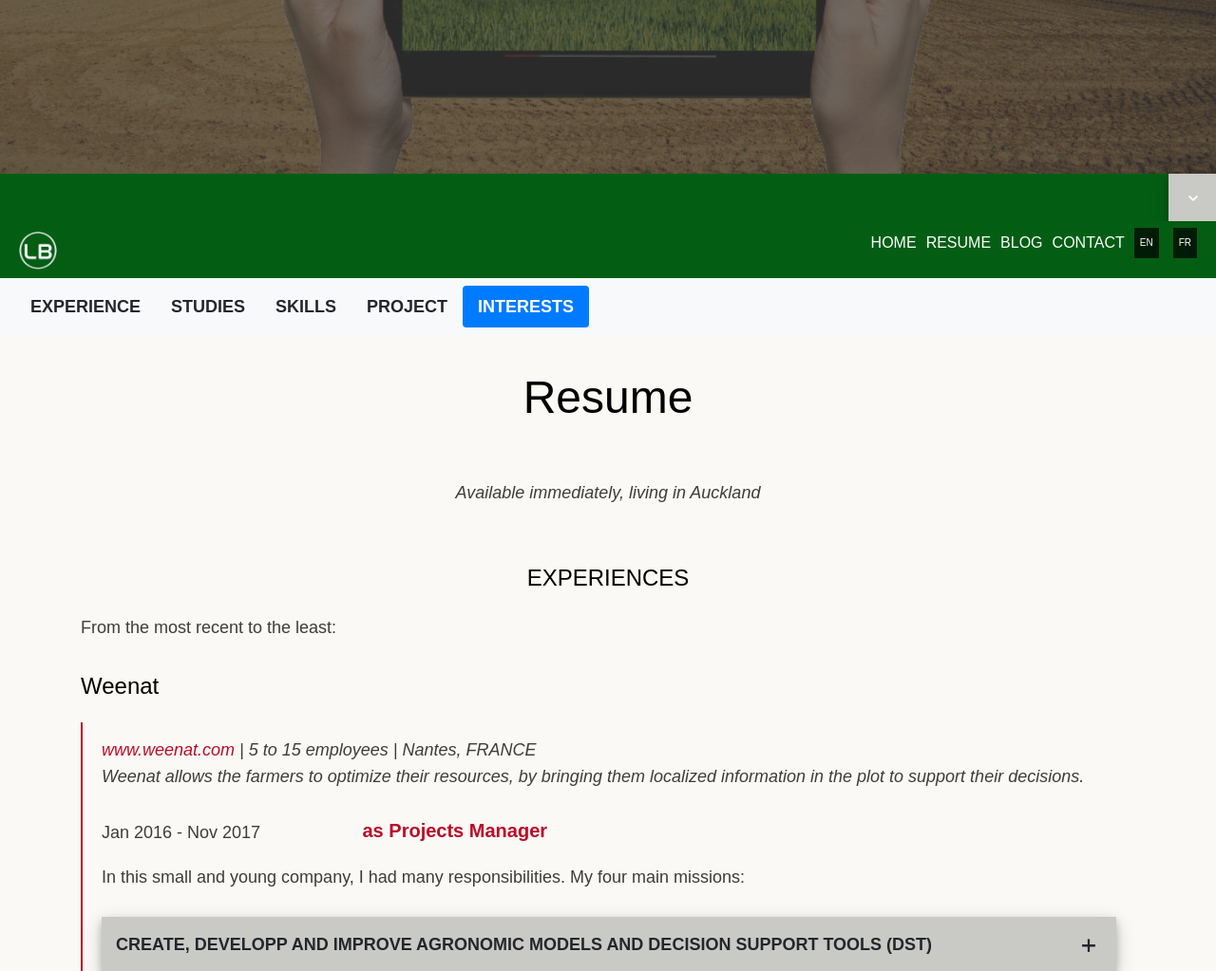
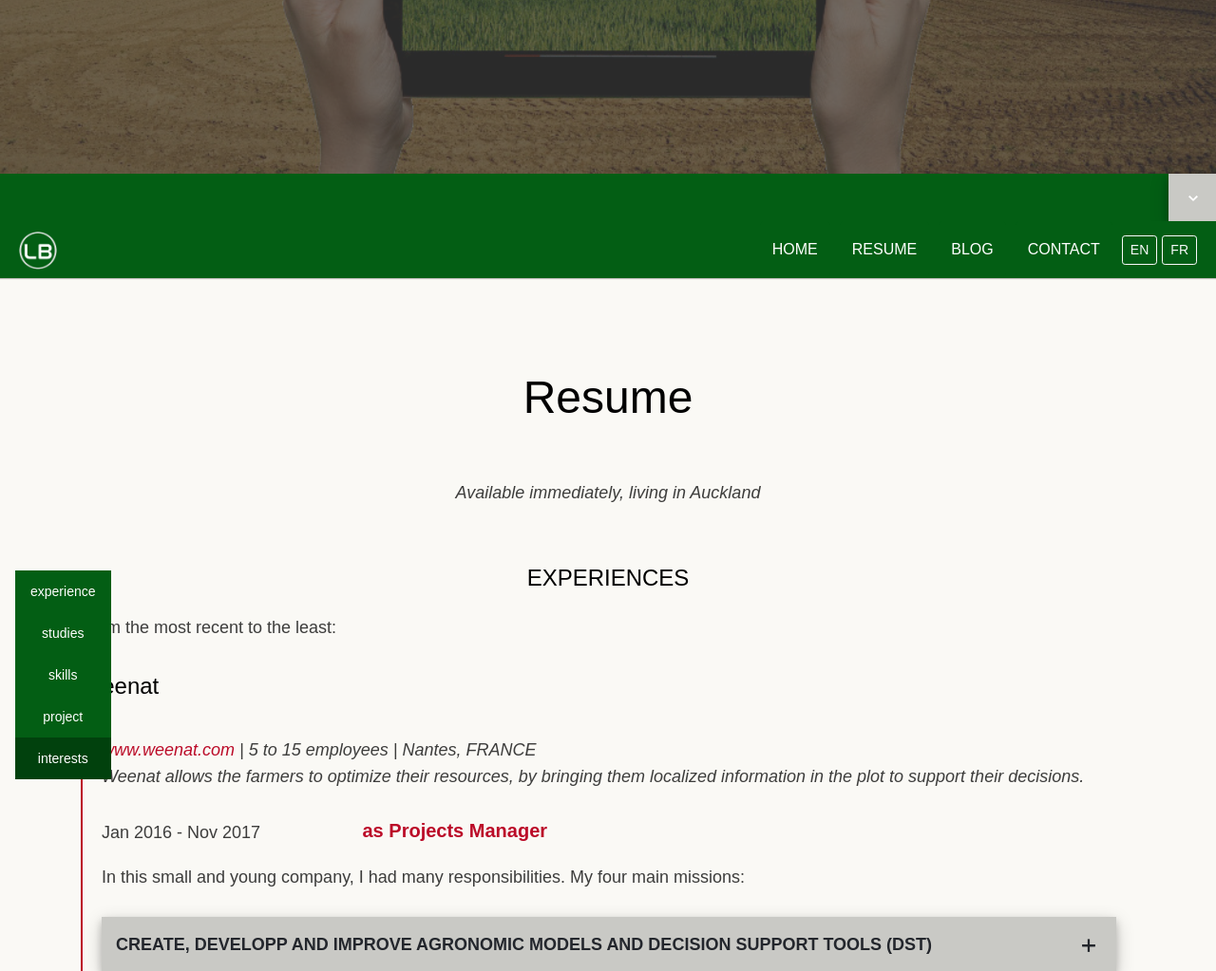
Before and after one commit to LaurieBe/website, a PHP site: page /cv.php in a window 1280 px wide. Shown: the part 567-1590 px from the top of the page at 95% size. Run offline with PHP 8.4, Linux system fonts and the light colour scheme.

Commit message:
scrollspy dans boutons position fixe gauche

```diff
--- a/laurie.besinet.net/_include/css/main.css
+++ b/laurie.besinet.net/_include/css/main.css
@@ -504,6 +504,21 @@ header .sticky-nav.stuck {
 	margin-right: 0px;
 }
 
+header #menu-cv .nav {
+display: block;
+position: relative;
+top: 300px;
+}
+header #menu-cv .nav a {
+color: #fff;
+font-weight: 100;
+font-size: 14px;
+font-family: 'Titillium Web', sans-serif;
+line-height: 28px;
+text-transform: none;
+}
+
+
 header #logo {
 	color: #000000;
 	float: left;
--- a/laurie.besinet.net/a0.php
+++ b/laurie.besinet.net/a0.php
@@ -12,6 +12,9 @@
 <body>
   <!-- Header -->
   <?php include("header.php"); ?>
+      </div>
+  </header>
+  <!-- End header -->
 
   <!-- Presentation Section -->
   <div id="a0" class="page">
--- a/laurie.besinet.net/a1.php
+++ b/laurie.besinet.net/a1.php
@@ -12,6 +12,9 @@
 <body>
   <!-- Header -->
   <?php include("header.php"); ?>
+      </div>
+  </header>
+  <!-- End header -->
 
   <!-- Presentation Section -->
   <div id="a1" class="page">
--- a/laurie.besinet.net/blog.php
+++ b/laurie.besinet.net/blog.php
@@ -12,6 +12,9 @@
 <body>
   <!-- Header -->
   <?php include("header.php"); ?>
+      </div>
+  </header>
+  <!-- End header -->
 
   <!-- Presentation Section -->
   <div id="blog" class="page">
--- a/laurie.besinet.net/cv.php
+++ b/laurie.besinet.net/cv.php
@@ -11,63 +11,28 @@
 
 <body data-spy="scroll" data-target="#menu-cv" data-offset="170">
   <!-- Header -->
-  <!-- This section is for Splash Screen -->
-  <div class="ole">
-    <section id="jSplash">
-      <div id="circle"></div>
-    </section>
-  </div>
-  <!-- End of Splash Screen -->
+  <?php include("header.php"); ?>
 
-  <!-- Homepage Slider -->
-  <div id="home-slider">
-      <div class="overlay"></div>
+        <!--nav id="menu-cv">
+          <ul>
+            <li><a class="btn btn-secondary" role="button" href="#experience1">experience</a></li>
+            <li><a class="btn btn-secondary" role="button" href="#studies1">studies</a></li>
+            <li><a class="btn btn-secondary" role="button" href="#skills1">skills</a></li>
+            <li><a class="btn btn-secondary" role="button" href="#project1">project</a></li>
+            <li><a class="btn btn-secondary" role="button" href="#interests1">interests</a></li>
+          </ul>
+        </nav-->
 
-      <!--  si ecran < 500 px -->
-      <div class="slider-text" style="top: 50%;left: 50%;transform: translate(-50%, -50%);width: 100%;margin: 0px;height: 200px;">
-        <div id="slidecaption" style="line-height: 100px;">
-        </div>
-      </div>
 
-    <div class="control-nav">
-            <a id="nextsection" href="#content"><i class="font-icon-arrow-simple-down"></i></a>
-      </div>
-    </div>
-
-  <!-- Header -->
-  <header>
-      <div class="sticky-nav">
-
-        <a id="mobile-nav" class="menu-nav" href="#menu-nav" style="padding-left: 40px;"></a>
-
-        <div>
-          <a id="goUp" href="index.php#home-slider" title="Laurie Besinet" style="line-height: 60px;">
-            <img src="_include/img/LB logo nb fond transp.png" style="max-height: 40px;vertical-align: middle;padding-left: 20px;">
-          </a>
-          <nav id="menu">
-            <ul id="menu-nav">
-              <li><a class="external i18n_home" href="index.php#work"></a></li>
-              <li><a class="external i18n_resume" href="cv.php#resume"></a></li>
-              <li><a class="external i18n_blog" href="blog.php#blog"></a></li>
-              <li><a class="i18n_contact" href="#social-area"></a></li>
-              <li>
-                <button class="button button-mini" onclick="i18next.changeLanguage('en')">EN</button>
-                <button class="button button-mini" onclick="i18next.changeLanguage('fr')">FR</button>
-              </li>
-            </ul>
-          </nav>
-        </div>
-
-        <nav id="menu-cv" class="navbar navbar-light bg-light">
-            <ul class="nav nav-pills">
-              <li class="nav-item"><a class="nav-link" href="#experience1">experience</a></li>
-              <li class="nav-item"><a class="nav-link" href="#studies1">studies</a></li>
-              <li class="nav-item"><a class="nav-link" href="#skills1">skills</a></li>
-              <li class="nav-item"><a class="nav-link" href="#project1">project</a></li>
-              <li class="nav-item"><a class="nav-link" href="#interests1">interests</a></li>
-            </ul>
-          </nav>
-
+        <nav id="menu-cv" class="navbar">
+          <ul class="nav">
+            <li class="nav-item"><a class="nav-link btn btn-secondary" role="button" href="#experience1">experience</a></li>
+            <li class="nav-item"><a class="nav-link btn btn-secondary" role="button" href="#studies1">studies</a></li>
+            <li class="nav-item"><a class="nav-link btn btn-secondary" role="button" href="#skills1">skills</a></li>
+            <li class="nav-item"><a class="nav-link btn btn-secondary" role="button" href="#project1">project</a></li>
+            <li class="nav-item"><a class="nav-link btn btn-secondary" role="button" href="#interests1">interests</a></li>
+          </ul>
+        </nav>
       </div>
 
   </header>
@@ -77,8 +42,6 @@
   <!-- page -->
   <div id="resume" class="page">
     <div id="content" class="container">
-
-
 
         <!-- Title Page -->
         <div>
--- a/laurie.besinet.net/header.php
+++ b/laurie.besinet.net/header.php
@@ -45,8 +45,3 @@
           </ul>
         </nav>
       </div>
-
-    </div>
-
-</header>
-<!-- End header -->
--- a/laurie.besinet.net/index.php
+++ b/laurie.besinet.net/index.php
@@ -11,7 +11,9 @@
 <body>
   <!-- Header -->
   <?php include("header.php"); ?>
-
+      </div>
+  </header>
+  <!-- End header -->
 
   <!-- Presentation Section -->
   <div id="work" class="page">
```
